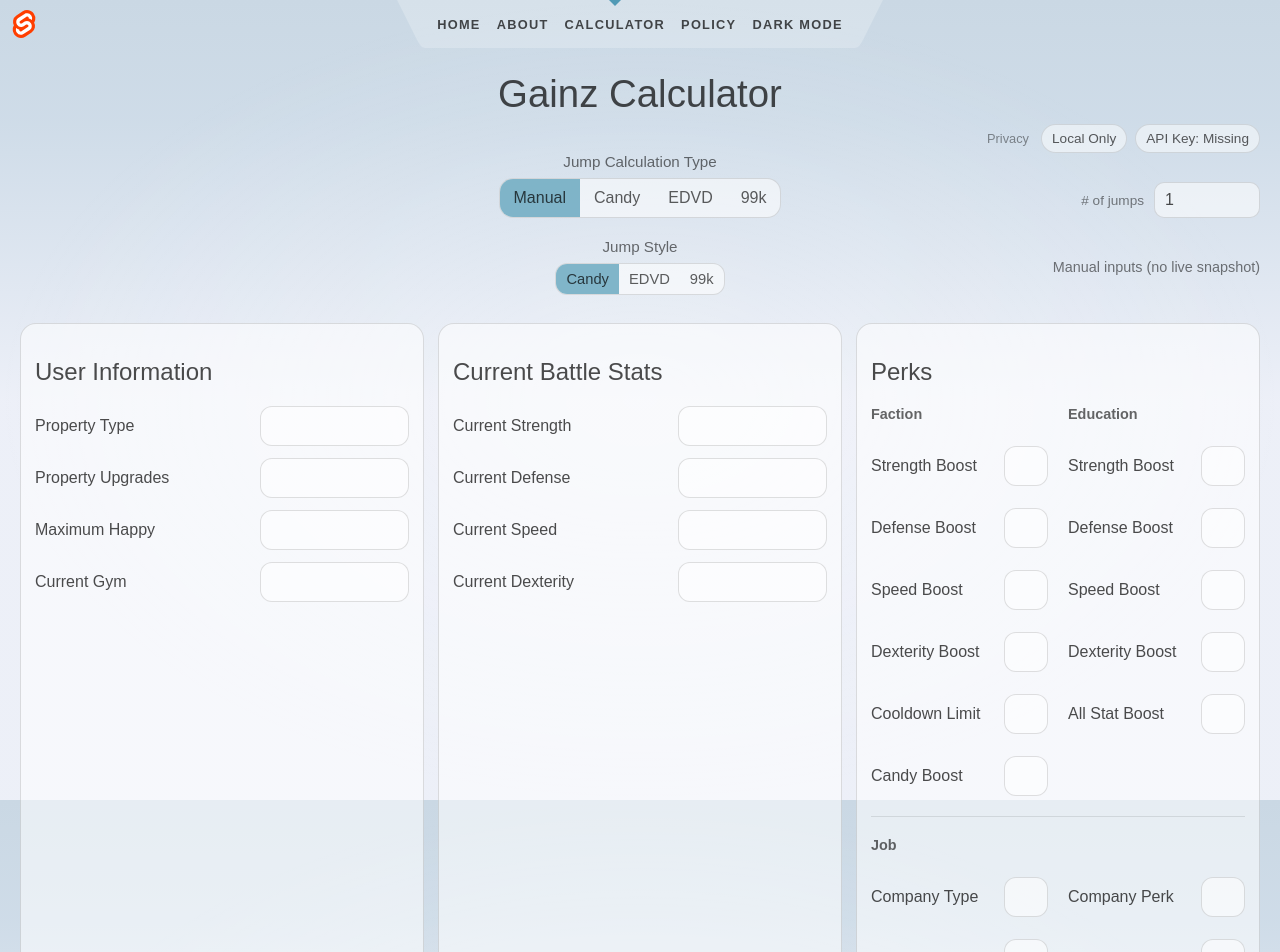
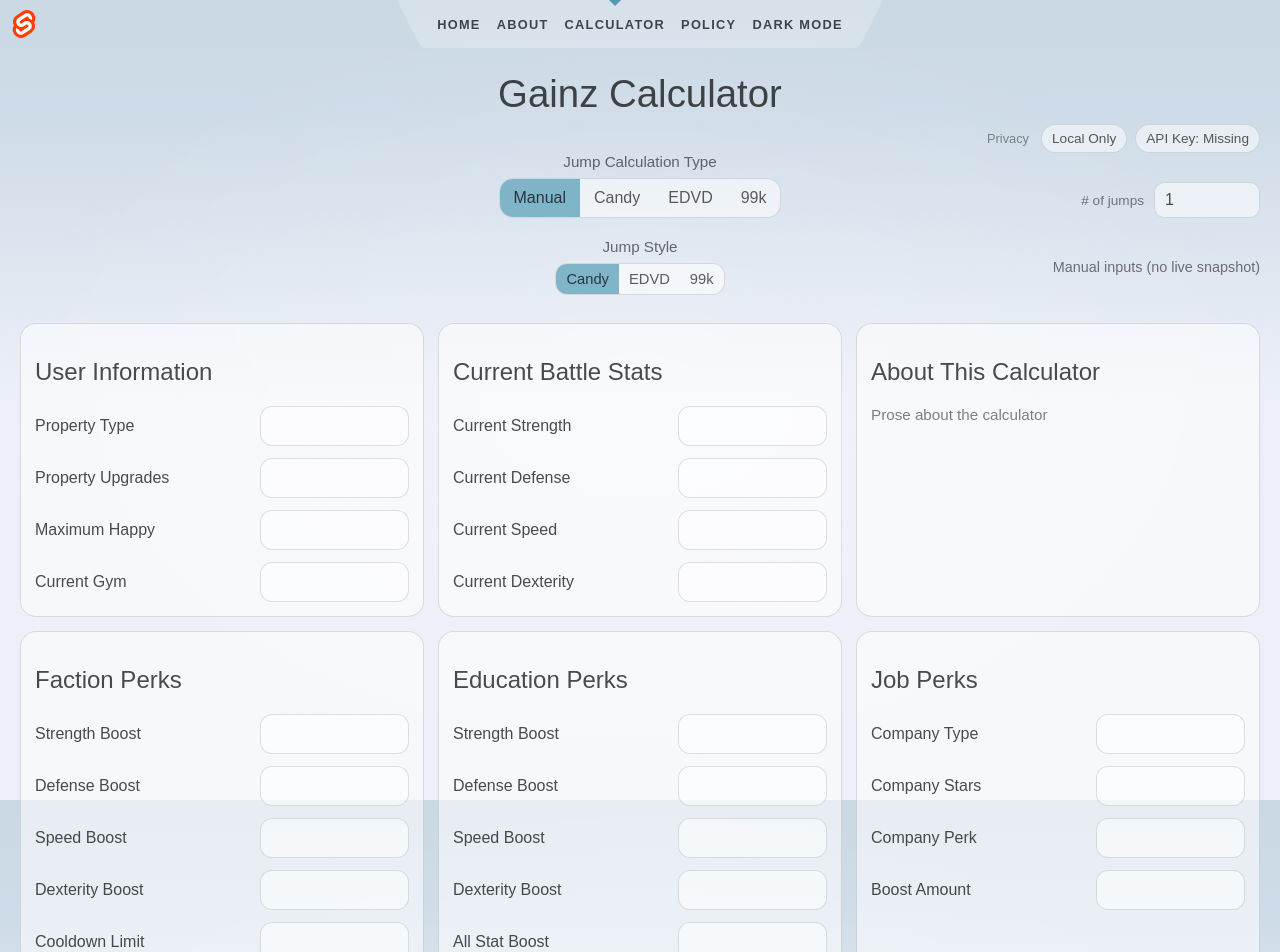
Before and after one commit to EevieTheFox/Torn-Gainz-Web-App, a SvelteKit app: page /calculator in a window 1280 px wide. Shown: the top 952 px of the page. Built offline with nearby package versions, Linux system fonts and the light colour scheme.

Commit message:
moved perks to their own row, split into three cards

```diff
--- a/src/routes/calculator/+page.svelte
+++ b/src/routes/calculator/+page.svelte
@@ -299,12 +299,18 @@
 
             <!----User faction, education, and job perks ----->
             <div class="card">
-                <h2>Perks</h2>
-                <div class="perksTwoCol">
-                    <div class="perksCol">
-                        <div class="perksSectionTitle">Faction</div>
-                        <!-- 6 faction rows -->
-                        <div class="inputRowPerk">
+                <h2>About This Calculator</h2>
+                <div class="placeholder">
+                    Prose about the calculator
+                </div>
+            </div>
+        </div>
+
+        <!-- Row 2: User Perks -->
+        <div class="row3">
+            <div class="card">
+                <h2>Faction Perks</h2>
+                <div class="inputRowCalc">
                     <label>Strength Boost</label>
                     <input
                             label="Gym"
@@ -313,7 +319,7 @@
                     />
                 </div>
 
-                        <div class="inputRowPerk">
+                <div class="inputRowCalc">
                     <label>Defense Boost</label>
                     <input
                             label="Gym"
@@ -322,7 +328,7 @@
                     />
                 </div>
 
-                        <div class="inputRowPerk">
+                <div class="inputRowCalc">
                     <label>Speed Boost</label>
                     <input
                             label="Gym"
@@ -331,7 +337,7 @@
                     />
                 </div>
 
-                        <div class="inputRowPerk">
+                <div class="inputRowCalc">
                     <label>Dexterity Boost</label>
                     <input
                             label="Gym"
@@ -340,7 +346,7 @@
                     />
                 </div>
 
-                        <div class="inputRowPerk">
+                <div class="inputRowCalc">
                     <label>Cooldown Limit</label>
                     <input
                             label="Gym"
@@ -349,7 +355,7 @@
                     />
                 </div>
 
-                        <div class="inputRowPerk">
+                <div class="inputRowCalc">
                     <label>Candy Boost</label>
                     <input
                             label="Gym"
@@ -359,10 +365,9 @@
                 </div>
             </div>
 
-                    <div class="perksCol">
-                        <div class="perksSectionTitle">Education</div>
-                        <!-- 5 edu rows -->
-                        <div class="inputRowPerk">
+            <div class="card">
+                <h2>Education Perks</h2>
+                <div class="inputRowCalc">
                     <label>Strength Boost</label>
                     <input
                             label="Gym"
@@ -371,7 +376,7 @@
                     />
                 </div>
 
-                        <div class="inputRowPerk">
+                <div class="inputRowCalc">
                     <label>Defense Boost</label>
                     <input
                             label="Gym"
@@ -380,7 +385,7 @@
                     />
                 </div>
 
-                        <div class="inputRowPerk">
+                <div class="inputRowCalc">
                     <label>Speed Boost</label>
                     <input
                             label="Gym"
@@ -389,7 +394,7 @@
                     />
                 </div>
 
-                        <div class="inputRowPerk">
+                <div class="inputRowCalc">
                     <label>Dexterity Boost</label>
                     <input
                             label="Gym"
@@ -398,7 +403,7 @@
                     />
                 </div>
 
-                        <div class="inputRowPerk">
+                <div class="inputRowCalc">
                     <label>All Stat Boost</label>
                     <input
                             label="Gym"
@@ -408,12 +413,9 @@
                 </div>
             </div>
 
-                    <div class="perksDivider"></div>
-
-                    <div class="perksCol">
-                        <div class="perksSectionTitle">Job</div>
-                        <!-- 2 job rows -->
-                        <div class="inputRowPerk">
+            <div class="card">
+                <h2>Job Perks</h2>
+                <div class="inputRowCalc">
                     <label>Company Type</label>
                     <input
                             label="Gym"
@@ -422,7 +424,7 @@
                     />
                 </div>
 
-                        <div class="inputRowPerk">
+                <div class="inputRowCalc">
                     <label>Company Stars</label>
                     <input
                             label="Gym"
@@ -430,12 +432,8 @@
                             on:input={(e) => onNum(F.USER_JOB_LEVEL, e)}
                     />
                 </div>
-                    </div>
 
-                    <div class="perksCol">
-                        <div class="perksSectionTitle">&nbsp;</div> <!-- or omit title -->
-                        <!-- 2 job rows -->
-                        <div class="inputRowPerk">
+                <div class="inputRowCalc">
                     <label>Company Perk</label>
                     <input
                             label="Gym"
@@ -444,7 +442,7 @@
                     />
                 </div>
 
-                        <div class="inputRowPerk">
+                <div class="inputRowCalc">
                     <label>Boost Amount</label>
                     <input
                             label="Gym"
@@ -454,17 +452,15 @@
                 </div>
             </div>
         </div>
-            </div>
-        </div>
 
-        <!-- Row 2: Item Information -->
+        <!-- Row 3: Item Information -->
         <div class="row3">
             <div class="card"><h2>Requirements</h2><div class="placeholder">Left: requirements + total happy</div></div>
             <div class="card"><h2>Inventory</h2><div class="placeholder">Center: inventory + delta</div></div>
             <div class="card"><h2>Market / Total</h2><div class="placeholder">Right: values + per-item totals + GRAND TOTAL</div></div>
         </div>
 
-        <!-- Row 3: Overrides (hidden in Manual) -->
+        <!-- Row 4: Overrides (hidden in Manual) -->
         {#if ui.jumpType !== 'manual'}
             <div class="card full">
                 <div class="card-header">
```
Lines whose indentation alone changed are shown as unchanged.
